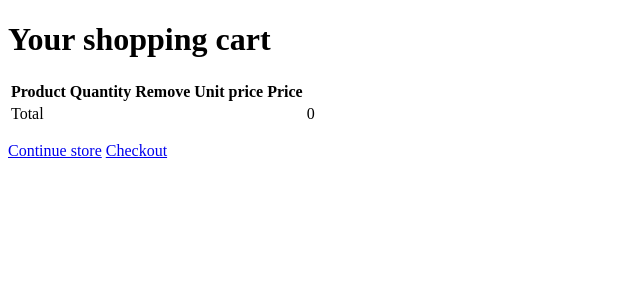
After one commit to varias070/training-store, a Django app: page /product/cart_detail/ in a window 1280 px wide. The commit adds this page. Shown: the top 300 px of the page, without its empty margins (0-640 px from the left). Run offline with Django 3.2, Linux system fonts and the light colour scheme.

Commit message:
git commit

```diff
--- a/store/admin.py
+++ b/store/admin.py
@@ -1,7 +1,11 @@
 from django.contrib import admin
 from .models import Manufacturer
 from .models import Product
+from .models import Order
+from .models import OrderItem
 
 
 admin.site.register(Product)
 admin.site.register(Manufacturer)
+admin.site.register(Order)
+admin.site.register(OrderItem)
--- /dev/null
+++ b/store/cart.py
@@ -0,0 +1,79 @@
+from decimal import Decimal
+from django.conf import settings
+from .models import Product
+
+
+class Cart(object):
+
+    def __init__(self, request):
+        """
+        Инициализируем корзину
+        """
+        self.session = request.session
+        cart = self.session.get(settings.CART_SESSION_ID)
+        if not cart:
+            # save an empty cart in the session
+            cart = self.session[settings.CART_SESSION_ID] = {}
+        self.cart = cart
+
+    def add(self, product, quantity=1, update_quantity=False):
+        """
+        Добавить продукт в корзину или обновить его количество.
+        """
+        product_id = str(product.id)
+        if product_id not in self.cart:
+            self.cart[product_id] = {'quantity': 0,
+                                     'price': str(product.price)}
+        if update_quantity:
+            self.cart[product_id]['quantity'] = quantity
+        else:
+            self.cart[product_id]['quantity'] += quantity
+        self.save()
+
+    def save(self):
+        # Обновление сессии cart
+        self.session[settings.CART_SESSION_ID] = self.cart
+        # Отметить сеанс как "измененный", чтобы убедиться, что он сохранен
+        self.session.modified = True
+
+    def remove(self, product):
+        """
+        Удаление товара из корзины.
+        """
+        product_id = str(product.id)
+        if product_id in self.cart:
+            del self.cart[product_id]
+            self.save()
+
+    def __iter__(self):
+        """
+        Перебор элементов в корзине и получение продуктов из базы данных.
+        """
+        product_ids = self.cart.keys()
+        # получение объектов product и добавление их в корзину
+        products = Product.objects.filter(id__in=product_ids)
+        for product in products:
+            self.cart[str(product.id)]['product'] = product
+
+        for item in self.cart.values():
+            item['price'] = Decimal(item['price'])
+            item['total_price'] = item['price'] * item['quantity']
+            yield item
+
+    def __len__(self):
+        """
+        Подсчет всех товаров в корзине.
+        """
+        return sum(item['quantity'] for item in self.cart.values())
+
+    def get_total_price(self):
+        """
+        Подсчет стоимости товаров в корзине.
+        """
+        return sum(Decimal(item['price']) * item['quantity'] for item in
+                   self.cart.values())
+
+    def clear(self):
+        # удаление корзины из сессии
+        del self.session[settings.CART_SESSION_ID]
+        self.session.modified = True
--- /dev/null
+++ b/store/forms.py
@@ -0,0 +1,15 @@
+from django import forms
+from .models import Order
+
+PRODUCT_QUANTITY_CHOICES = [(i, str(i)) for i in range(1, 21)]
+
+
+class CartAddProductForm(forms.Form):
+    quantity = forms.TypedChoiceField(choices=PRODUCT_QUANTITY_CHOICES, coerce=int)
+    update = forms.BooleanField(required=False, initial=False, widget=forms.HiddenInput)
+
+
+class OrderCreateForm(forms.ModelForm):
+    class Meta:
+        model = Order
+        fields = ['first_name', 'last_name', 'email', 'address', 'city']
--- /dev/null
+++ b/store/templates/store/cart.html
@@ -0,0 +1,53 @@
+<!DOCTYPE html>
+<html lang="ru">
+<head>
+    <meta charset="UTF-8">
+    <title>Title</title>
+</head>
+<body>
+    {% load static %}
+{% block content %}
+    <h1>Your shopping cart</h1>
+    <table class="cart">
+        <thead>
+        <tr>
+            <th>Product</th>
+            <th>Quantity</th>
+            <th>Remove</th>
+            <th>Unit price</th>
+            <th>Price</th>
+        </tr>
+        </thead>
+        <tbody>
+        {% for item in cart %}
+            {% with product=item.product %}
+                <tr>
+                    <td>
+                        <a href="{{ product.get_absolute_url }}">
+                            <img src="">
+                        </a>
+                    </td>
+                    <td>{{ product.title }}</td>
+                    <td>{{ item.quantity }}</td>
+
+                    <td><a href="{% url 'store:cart_remove' product.id %}">Remove</a></td>
+
+                    <td class="num">{{ item.price }}</td>
+                    <td class="num">{{ item.total_price }}</td>
+                </tr>
+            {% endwith %}
+        {% endfor %}
+        <tr class="total">
+            <td>Total</td>
+            <td colspan="4"></td>
+            <td class="num">{{ cart.get_total_price }}</td>
+        </tr>
+        </tbody>
+    </table>
+    <p class="text-right">
+       <a href="{% url 'store:catalog' %}" class="button light">Continue store</a>
+        <a href="{% url 'store:order_create' %}" class="button">Checkout</a>
+    </p>
+{% endblock %}
+</body>
+</html>
--- a/store/urls.py
+++ b/store/urls.py
@@ -2,9 +2,14 @@ from django.urls import path
 from . import views
 
 
+app_name = 'store'
 urlpatterns = [
     path('search/', views.search, name='search'),
     path('', views.catalog, name='catalog'),
     path('services/', views.services, name='services'),
     path('product/<int:pk>/', views.product, name='product'),
+    path('product/cart_detail/', views.cart_detail, name='cart_detail'),
+    path('cart/(<product_id>)/', views.cart_add, name='cart_add'),
+    path('product/remove/(<product_id>)/', views.cart_remove, name='cart_remove'),
+    path('order/create/', views.order_create, name='order_create'),
 ]
--- a/store/views.py
+++ b/store/views.py
@@ -1,23 +1,37 @@
 from .models import Product
 from django.core.paginator import Paginator
 from django.shortcuts import render, redirect, get_object_or_404
+from django.views.decorators.http import require_POST
+from .cart import Cart
+from .forms import CartAddProductForm
+from .forms import OrderCreateForm
+from .models import OrderItem
+from django.contrib.admin.views.decorators import staff_member_required
+from .models import Order
 
 
 def catalog(request):
-    contact_list = Product.objects.all()
+    products = Product.objects.all()
 
     # filter
     if "type" in request.GET:
-        contact_list = contact_list.filter(type__in=request.GET.getlist("type"))
+        products = products.filter(type__in=request.GET.getlist("type"))
     if "manufacturer" in request.GET:
-        contact_list = contact_list.filter(manufacturer__title__in=request.GET.getlist("manufacturer"))
+        products = products.filter(manufacturer__title__in=request.GET.getlist("manufacturer"))
 
     # Paginate
 
-    paginator = Paginator(contact_list, 3)
-    page_number = request.GET.get('page')
+    paginator = Paginator(products, 3)
+    # if "type" in response:
+    #     page_number = request.GET.get('page', 'type')
+    # if "manufacturer" in response:
+    #     page_number = request.GET.get('page', 'manufacturer')
+    # else:
+    page_number = request.GET.get('page',)
     page_obj = paginator.get_page(page_number)
-    return render(request, 'store/catalog.html', {'page_obj': page_obj})
+    type = Product.type
+    manufacturer = Product.manufacturer
+    return render(request, 'store/catalog.html', {'page_obj': page_obj, 'type': type, 'manufacturer': manufacturer})
 
 
 def services(request):
@@ -32,4 +46,44 @@ def search(request):
 
 def product(request, pk):
     product = get_object_or_404(Product, pk=pk)
-    return render(request, 'store/product.html', {'product': product})
+    cart_product_form = CartAddProductForm()
+    return render(request, 'store/product.html', {'product': product, 'cart_product_form': cart_product_form})
+
+
+@require_POST
+def cart_add(request, product_id):
+    cart = Cart(request)
+    product = get_object_or_404(Product, id=product_id)
+    form = CartAddProductForm(request.POST)
+    if form.is_valid():
+        cd = form.cleaned_data
+        cart.add(product=product, quantity=cd['quantity'])
+    return redirect('store:cart_detail')
+
+
+def cart_remove(request, product_id):
+    cart = Cart(request)
+    product = get_object_or_404(Product, id=product_id)
+    cart.remove(product)
+    return redirect('store:cart_detail')
+
+
+def cart_detail(request):
+    cart = Cart(request)
+    return render(request, 'store/cart.html', {'cart': cart})
+
+
+def order_create(request):
+    cart = Cart(request)
+    if request.method == 'POST':
+        form = OrderCreateForm(request.POST)
+        if form.is_valid():
+            order = form.save()
+            for item in cart:
+             OrderItem.objects.create(order=order, product=item['product'], price=item['price'], quantity=item['quantity'])
+            # очистка корзины
+            cart.clear()
+            return render(request, 'store/order_created.html', {'order': order})
+    else:
+        form = OrderCreateForm
+    return render(request, 'store/order_create.html', {'cart': cart, 'form': form})
```
Also changed, not shown: store/models.py (+41 -2 lines), store/templates/store/catalog.html (+13 -7 lines), store/templates/store/checkout.html (added, +10 -0 lines), store/templates/store/order_create.html (added, +29 -0 lines), store/templates/store/order_created.html (added, +14 -0 lines), store/templates/store/product.html (+7 -0 lines), db.sqlite3, store/migrations/0002_auto_20210719_0509.py (added), store/migrations/0003_auto_20210719_0517.py (added), store/migrations/0004_auto_20210719_0949.py (added), store/migrations/0005_auto_20210719_0954.py (added).
